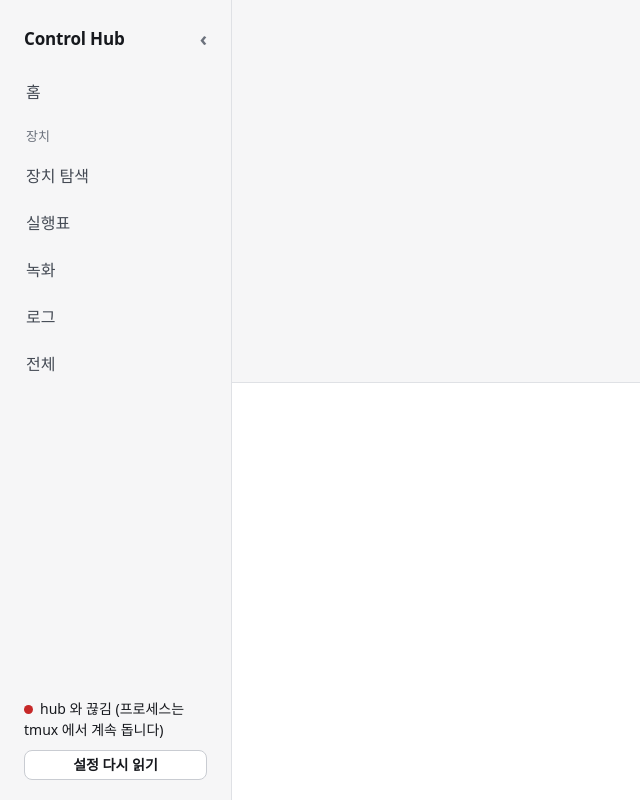
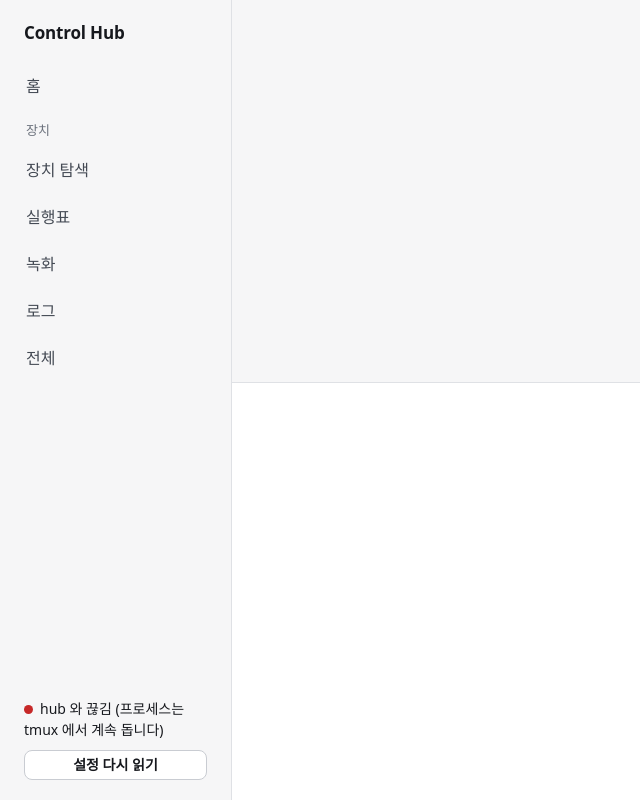
Before and after one commit to chlgkals07/SHAPE_UP_Tactile, a plain HTML site: page control_hub/src/control_hub/static/index.html in a window 1280 px wide. Shown: the whole page, without its empty margins (0-640 px from the left). Drawn offline with Linux system fonts and the light colour scheme; no server answers.

Commit message:
fix(control-hub): keep the plain title look for the side menu toggle

```diff
--- a/control_hub/src/control_hub/static/index.html
+++ b/control_hub/src/control_hub/static/index.html
@@ -11,9 +11,7 @@
 <body>
 <div class="app">
   <aside class="side">
-    <button type="button" class="brand" id="side-toggle" aria-expanded="true" title="사이드 메뉴 접기/펴기">
-      <span class="brand-text">Control Hub</span><span class="brand-chev" aria-hidden="true">‹</span>
-    </button>
+    <button type="button" class="brand" id="side-toggle" aria-expanded="true" title="사이드 메뉴 접기/펴기">Control Hub</button>
     <nav id="nav">
       <a href="#home" data-page="home">홈</a>
       <div class="nav-label">장치</div>
--- a/control_hub/src/control_hub/static/style.css
+++ b/control_hub/src/control_hub/static/style.css
@@ -33,21 +33,16 @@ pre {
   border-right: 1px solid var(--line); padding: 20px 14px; display: flex; flex-direction: column;
   position: sticky; top: 0; height: 100vh; background: var(--wash); overflow-y: auto;
 }
-.brand {
-  font: inherit; font-weight: 700; font-size: 17px; letter-spacing: -0.01em; color: inherit;
-  background: none; border: 0; border-radius: 7px; cursor: pointer; text-align: left;
-  display: flex; align-items: center; gap: 8px; padding: 6px 10px; margin-bottom: 12px;
-}
-.brand:hover { background: #e9e9ec; }
-.brand-chev { margin-left: auto; color: var(--muted); font-size: 20px; line-height: 1; }
-/* Collapsed side menu: a narrow strip with the toggle and the connection dot. Useful on the
-   recorder page, whose own UI brings a second side menu. */
+.brand { font-weight: 700; font-size: 17px; letter-spacing: -0.01em; padding: 0 10px 18px; }
+/* The brand is a plain button: it looks like the title and toggles the side menu. */
+button.brand { font-family: inherit; line-height: inherit; color: inherit; background: none; border: 0; text-align: left;
+               cursor: pointer; }
+/* Collapsed side menu: a narrow strip with the title on its side and the connection dot.
+   Useful on the recorder page, whose own UI brings a second side menu. */
 .app.collapsed { --side: 52px; }
 .app.collapsed .side { padding: 20px 6px; align-items: center; }
-.app.collapsed .brand { padding: 6px 10px; }
-.app.collapsed .brand-text, .app.collapsed #nav, .app.collapsed #conn-text,
-.app.collapsed #reload-btn { display: none; }
-.app.collapsed .brand-chev { margin-left: 0; transform: scaleX(-1); }
+.app.collapsed .brand { writing-mode: vertical-rl; padding: 0; }
+.app.collapsed #nav, .app.collapsed #conn-text, .app.collapsed #reload-btn { display: none; }
 .app.collapsed .side-foot { padding: 16px 0 0; }
 .app.collapsed .side-foot .dot { margin-right: 0; }
 #nav { display: flex; flex-direction: column; gap: 3px; }
```
